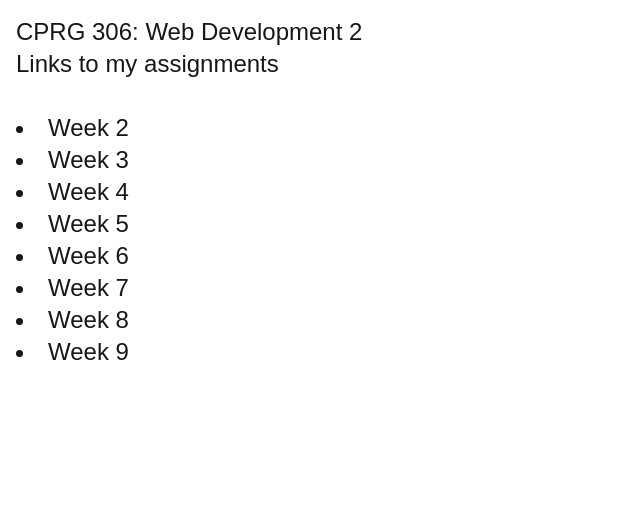
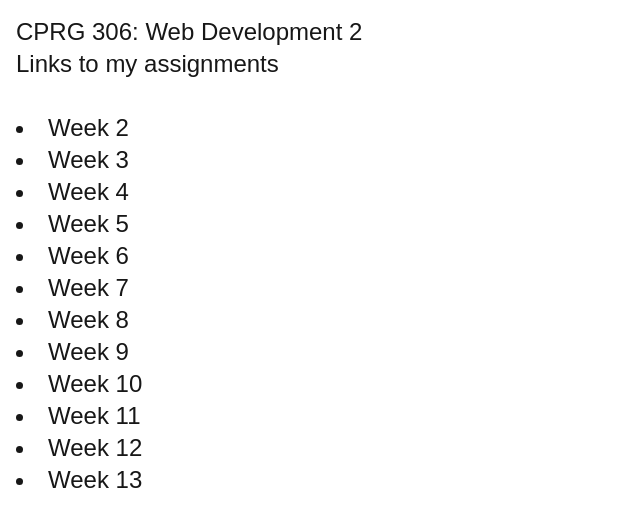
Before and after one commit to Jeffdcdr/cprg306-assignments, a Next.js app: page / in a window 1280 px wide. Shown: the top 526 px of the page, without its empty margins (0-640 px from the left). Built offline with nearby package versions, Linux system fonts and the light colour scheme.

Commit message:
Adding remaining pages from 7-13
Adding remaining pages from 7-13

```diff
--- a/app/page.js
+++ b/app/page.js
@@ -31,6 +31,18 @@ export default function Home(){
         <li>
           <Link href="/week-9/">Week 9</Link>{" "}
         </li>
+        <li>
+          <Link href="/week-9/">Week 10</Link>{" "}
+        </li>
+        <li>
+          <Link href="/week-9/">Week 11</Link>{" "}
+        </li>
+        <li>
+          <Link href="/week-9/">Week 12</Link>{" "}
+        </li>
+        <li>
+          <Link href="/week-9/">Week 13</Link>{" "}
+        </li>
       </div>
     </header>
   );
--- /dev/null
+++ b/app/week-10/page.js
@@ -0,0 +1,8 @@
+export default function Page() {
+  return (
+    <main className="p-2">
+      <h1 className="text-2xl font-semibold"> Week 10 Demo </h1>
+      <div></div>
+    </main>
+  );
+}
--- /dev/null
+++ b/app/week-11/page.js
@@ -0,0 +1,8 @@
+export default function Page() {
+  return (
+    <main className="p-2">
+      <h1 className="text-2xl font-semibold"> Week 11 Demo </h1>
+      <div></div>
+    </main>
+  );
+}
--- /dev/null
+++ b/app/week-12/page.js
@@ -0,0 +1,9 @@
+export default function Page() {
+  return (
+    <main className="p-2">
+      <h1 className="text-2xl font-semibold"> Week 12
+         Demo </h1>
+      <div></div>
+    </main>
+  );
+}
--- /dev/null
+++ b/app/week-13/page.js
@@ -0,0 +1,9 @@
+export default function Page() {
+  return (
+    <main className="p-2">
+      <h1 className="text-2xl font-semibold"> Week 12
+         Demo </h1>
+      <div></div>
+    </main>
+  );
+}
--- /dev/null
+++ b/app/week-7/page.js
@@ -0,0 +1,8 @@
+export default function Page() {
+  return (
+    <main className="p-2">
+      <h1 className="text-2xl font-semibold"> Week 7 Demo </h1>
+      <div></div>
+    </main>
+  );
+}
--- /dev/null
+++ b/app/week-8/page.js
@@ -0,0 +1,8 @@
+export default function Page() {
+  return (
+    <main className="p-2">
+      <h1 className="text-2xl font-semibold"> Week 8 Demo </h1>
+      <div></div>
+    </main>
+  );
+}
--- /dev/null
+++ b/app/week-9/page.js
@@ -0,0 +1,8 @@
+export default function Page() {
+  return (
+    <main className="p-2">
+      <h1 className="text-2xl font-semibold"> Week 9 Demo </h1>
+      <div></div>
+    </main>
+  );
+}
```
